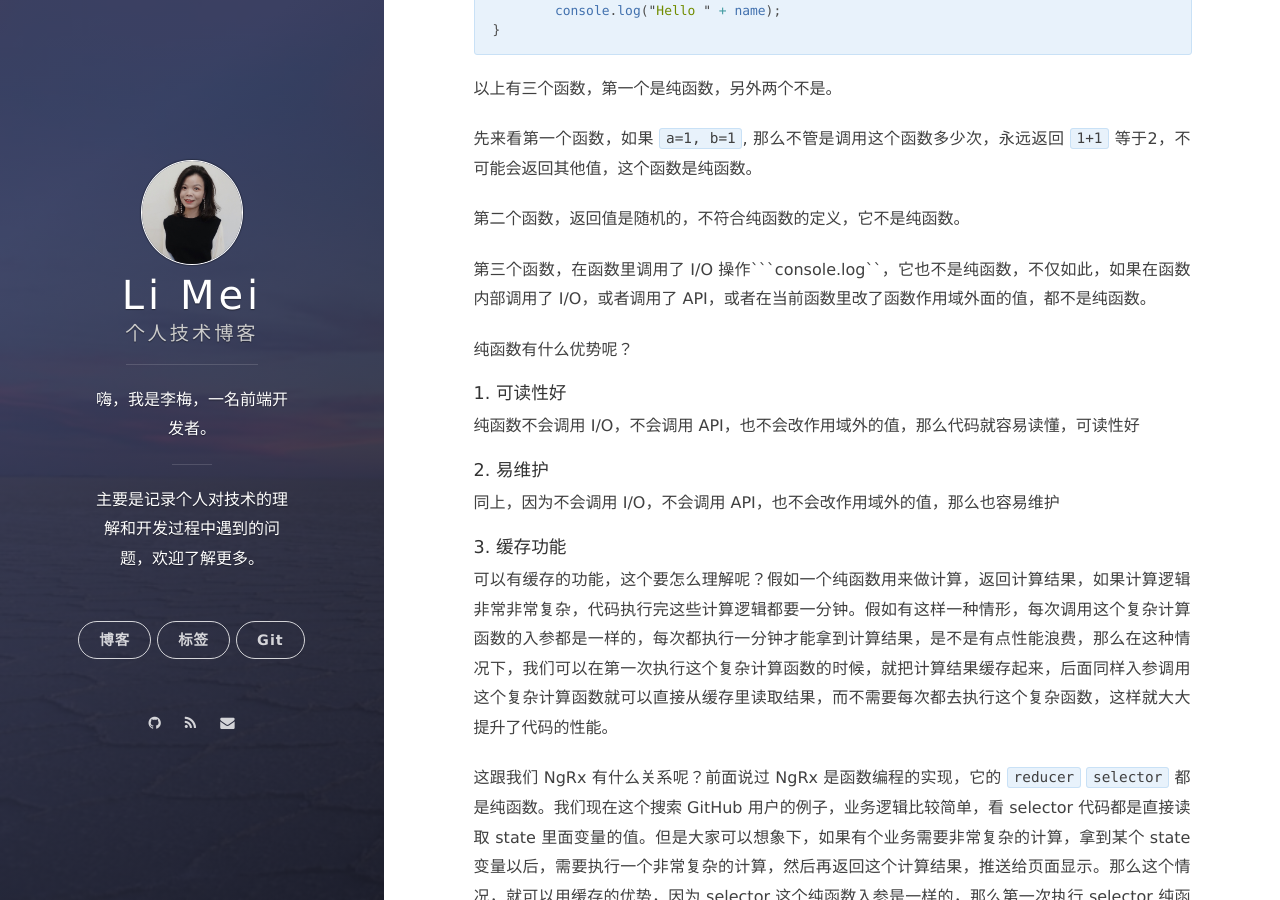
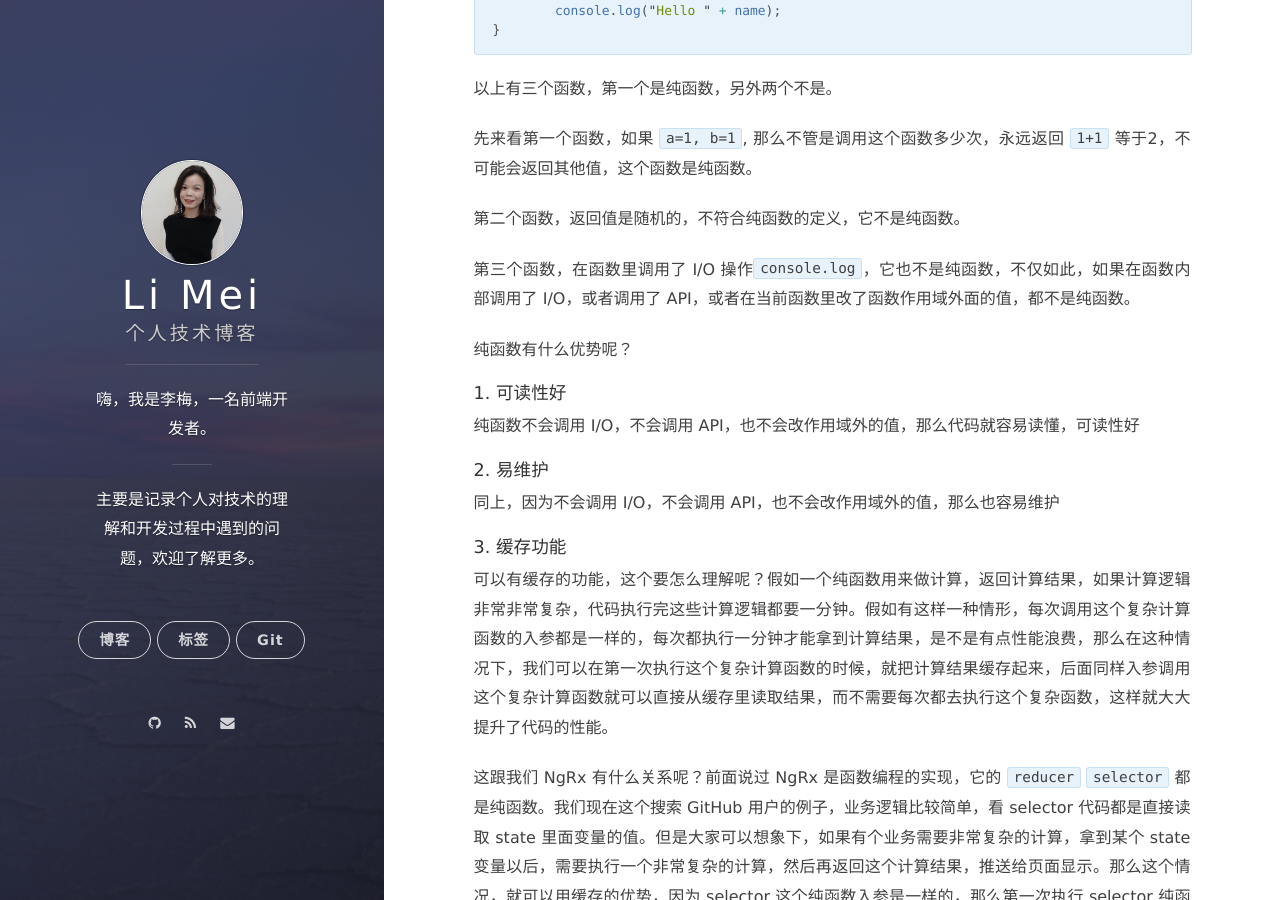
Before and after one commit to LiMeii/LiMeii.github.io, a Jekyll site: the page built from _posts/2022-09-10-ngrx-introduction.md, in a window 1280 px wide and 900 px high, scrolled down 7715 px. Built offline with Jekyll 4.4.1, drawn with Linux system fonts in a browser that asks for light colours; nearby versions of some CDN libraries; some of the changed text lies outside the part shown.

````diff
--- a/_posts/2022-09-10-ngrx-introduction.md
+++ b/_posts/2022-09-10-ngrx-introduction.md
@@ -148,7 +148,7 @@ function sayHello(name){
 第二个函数，返回值是随机的，不符合纯函数的定义，它不是纯函数。
 
 
-第三个函数，在函数里调用了 I/O 操作```console.log``，它也不是纯函数，不仅如此，如果在函数内部调用了 I/O，或者调用了 API，或者在当前函数里改了函数作用域外面的值，都不是纯函数。
+第三个函数，在函数里调用了 I/O 操作```console.log```，它也不是纯函数，不仅如此，如果在函数内部调用了 I/O，或者调用了 API，或者在当前函数里改了函数作用域外面的值，都不是纯函数。
 
 
 纯函数有什么优势呢？
````
Also changed, not shown: other parts of _posts/2022-09-10-ngrx-introduction.md (+2 -2 lines).
